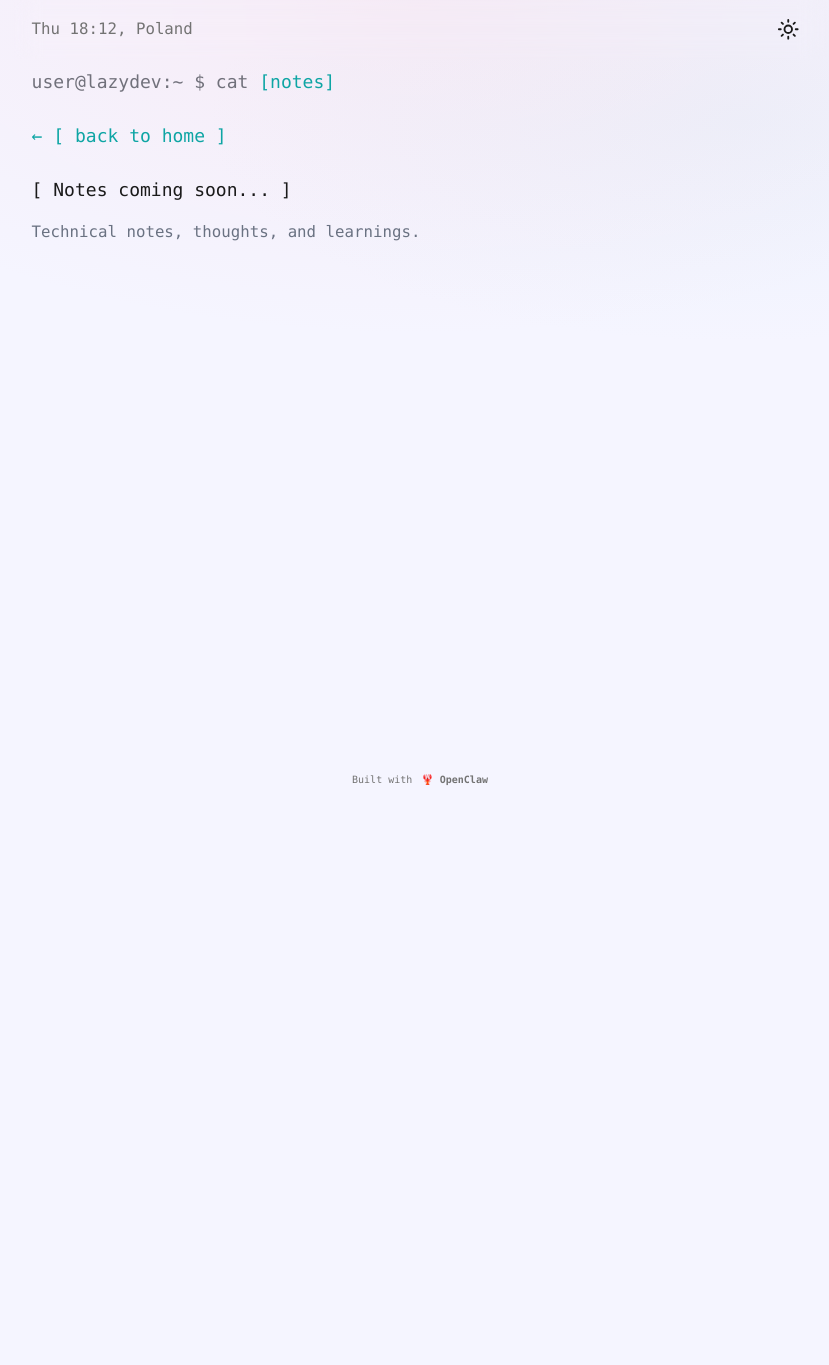
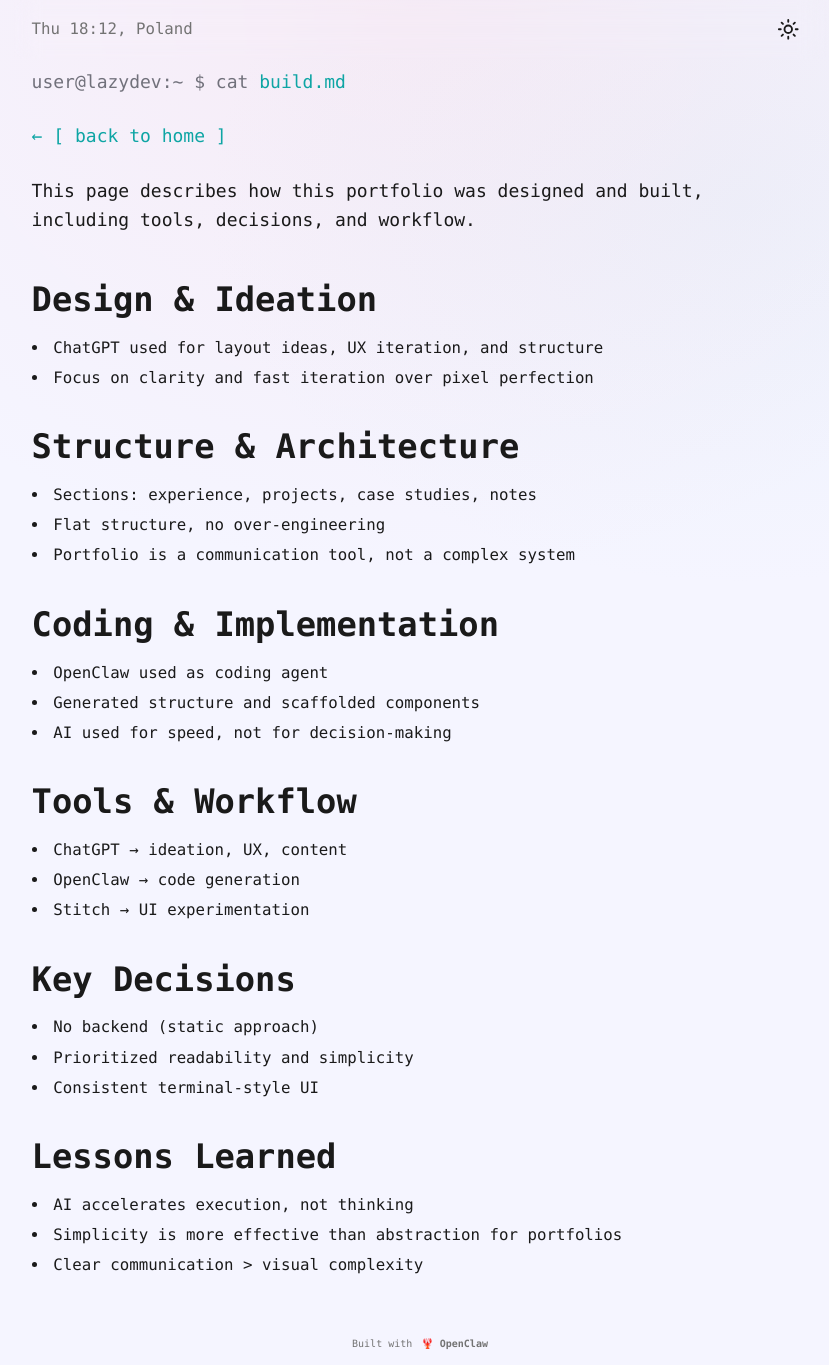
Before and after one commit to LazyMisha/mike-landing, a Next.js app: page /notes in a window 1280 px wide. Shown: the whole page, without its empty margins (220-1049 px from the left). Before the commit the page ends 800 px from the top, so only its background shows below. Built offline with nearby package versions, Linux system fonts and the light colour scheme.

Commit message:
feat: implement notes page with build process documentation

```diff
--- a/src/app/notes/page.tsx
+++ b/src/app/notes/page.tsx
@@ -1,22 +1,86 @@
 import { PageWrapper } from '@/components/PageWrapper';
 import TerminalPrompt from '@/components/TerminalPrompt';
 import BackLink from '@/components/BackLink';
-import { terminalCommands, cliLabels, navigationLabels } from '@/lib/constants';
+import { Body } from '@/components/Body';
+import { Heading } from '@/components/Heading';
+import { terminalCommands, navigationLabels } from '@/lib/constants';
 
 export default function NotesPage() {
   return (
     <PageWrapper>
       <TerminalPrompt
         command={terminalCommands.view}
-        argument={cliLabels.notes}
+        argument="build.md"
       />
       <BackLink href="/" label={navigationLabels.backToHome} />
-      <p className="text-base mb-4">
-        [ Notes coming soon... ]
-      </p>
-      <p className="text-sm text-gray-500 dark:text-gray-400">
-        Technical notes, thoughts, and learnings.
-      </p>
+      <Body className="mb-8 md:mb-10">
+        This page describes how this portfolio was designed and built, including tools, decisions, and workflow.
+      </Body>
+
+      <section className="mb-8">
+        <Heading as="h2" className="text-lg font-bold mb-3">
+          Design & Ideation
+        </Heading>
+        <ul className="list-disc list-inside text-sm leading-relaxed space-y-1">
+          <li>ChatGPT used for layout ideas, UX iteration, and structure</li>
+          <li>Focus on clarity and fast iteration over pixel perfection</li>
+        </ul>
+      </section>
+
+      <section className="mb-8">
+        <Heading as="h2" className="text-lg font-bold mb-3">
+          Structure & Architecture
+        </Heading>
+        <ul className="list-disc list-inside text-sm leading-relaxed space-y-1">
+          <li>Sections: experience, projects, case studies, notes</li>
+          <li>Flat structure, no over-engineering</li>
+          <li>Portfolio is a communication tool, not a complex system</li>
+        </ul>
+      </section>
+
+      <section className="mb-8">
+        <Heading as="h2" className="text-lg font-bold mb-3">
+          Coding & Implementation
+        </Heading>
+        <ul className="list-disc list-inside text-sm leading-relaxed space-y-1">
+          <li>OpenClaw used as coding agent</li>
+          <li>Generated structure and scaffolded components</li>
+          <li>AI used for speed, not for decision-making</li>
+        </ul>
+      </section>
+
+      <section className="mb-8">
+        <Heading as="h2" className="text-lg font-bold mb-3">
+          Tools & Workflow
+        </Heading>
+        <ul className="list-disc list-inside text-sm leading-relaxed space-y-1">
+          <li>ChatGPT → ideation, UX, content</li>
+          <li>OpenClaw → code generation</li>
+          <li>Stitch → UI experimentation</li>
+        </ul>
+      </section>
+
+      <section className="mb-8">
+        <Heading as="h2" className="text-lg font-bold mb-3">
+          Key Decisions
+        </Heading>
+        <ul className="list-disc list-inside text-sm leading-relaxed space-y-1">
+          <li>No backend (static approach)</li>
+          <li>Prioritized readability and simplicity</li>
+          <li>Consistent terminal-style UI</li>
+        </ul>
+      </section>
+
+      <section className="mb-8">
+        <Heading as="h2" className="text-lg font-bold mb-3">
+          Lessons Learned
+        </Heading>
+        <ul className="list-disc list-inside text-sm leading-relaxed space-y-1">
+          <li>AI accelerates execution, not thinking</li>
+          <li>Simplicity is more effective than abstraction for portfolios</li>
+          <li>Clear communication &gt; visual complexity</li>
+        </ul>
+      </section>
     </PageWrapper>
   );
 }
```
Also changed, not shown: 1 other file (tests, documents, lock files or other folders).
